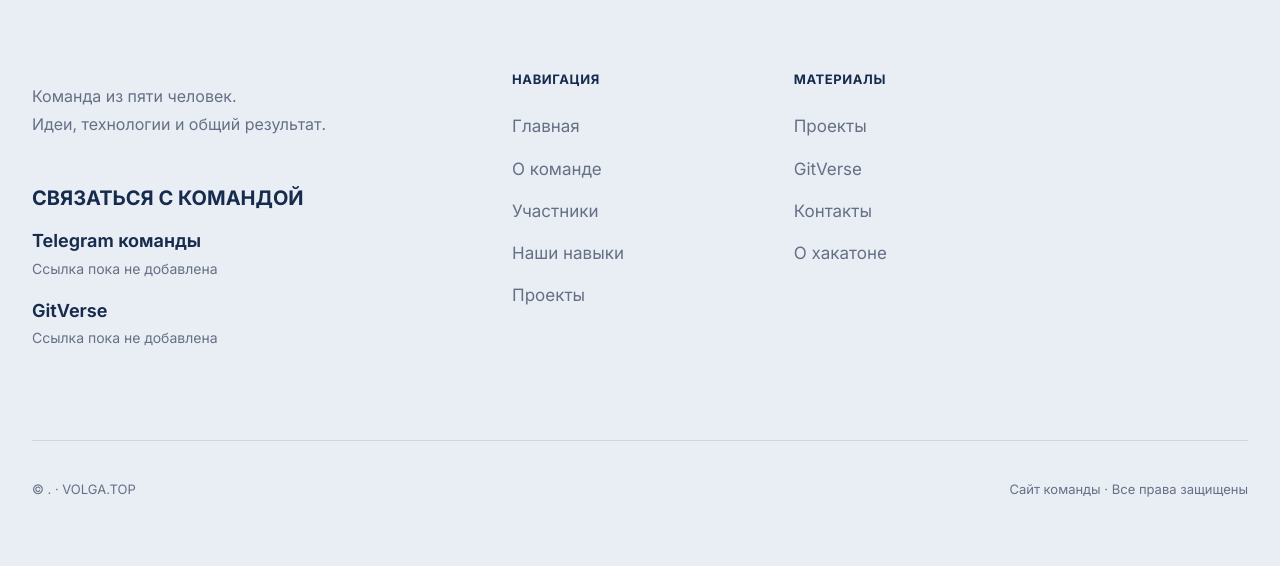
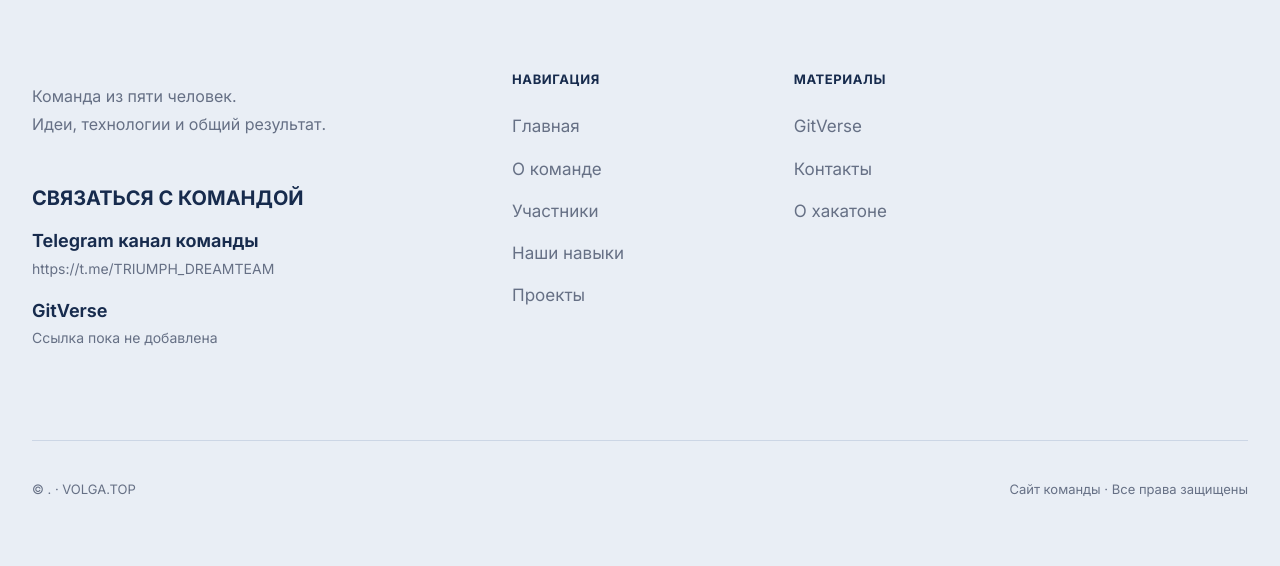
Before and after one commit to xDinDon112/------, a Django app: template templates/index.html in a window 1280 px wide. Shown: the part 2541-3107 px from the top of the page. Run offline with Django 5.2, Linux system fonts and the light colour scheme; the template is opened without the code that fills it, so the values that code supplies are empty.

Commit message:
убрала второй раз проекты и добавила ссылку тгк

```diff
--- a/templates/index.html
+++ b/templates/index.html
@@ -169,8 +169,8 @@
           <p>Команда из пяти человек.<br>Идеи, технологии и общий результат.</p>
           <div id="contact-links" class="contact-links">
             <h2>Связаться с командой</h2>
-            <p>Telegram команды</p>
-            {% if team.contact %}<a href="{{ team.contact.url }}">{{ team.contact.label }}</a>{% else %}<span>Ссылка пока не добавлена</span>{% endif %}
+            <p>Telegram канал команды</p>
+            {% if team.contact %}<a href="{{ team.contact.url }}">{{ team.contact.label }}</a>{% else %}<span>https://t.me/TRIUMPH_DREAMTEAM</span>{% endif %}
             <p>GitVerse</p>
             {% if team.repository %}<a href="{{ team.repository }}">Репозиторий команды</a>{% else %}<span>Ссылка пока не добавлена</span>{% endif %}
           </div>
@@ -185,7 +185,6 @@
         </nav>
         <nav class="footer-links" aria-label="Материалы команды">
           <h2>Материалы</h2>
-          <a href="#projects">Проекты</a>
           {% if team.repository %}<a href="{{ team.repository }}">GitVerse</a>{% else %}<a href="#contact-links">GitVerse</a>{% endif %}
           <a href="#contact-links">Контакты</a>
           <a href="{{ team.event_url }}">О хакатоне</a>
```
